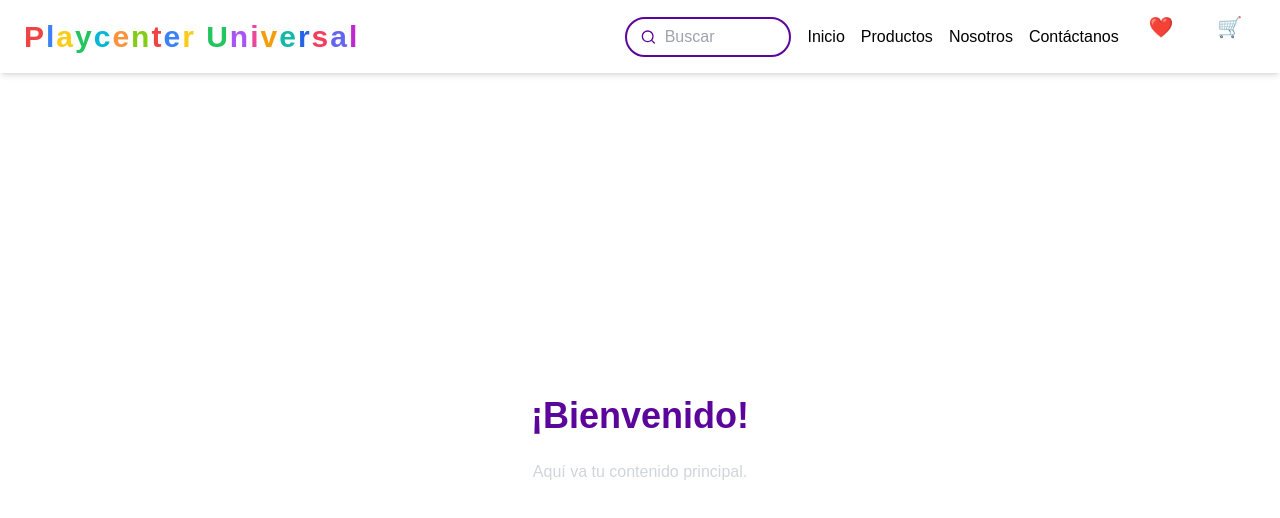
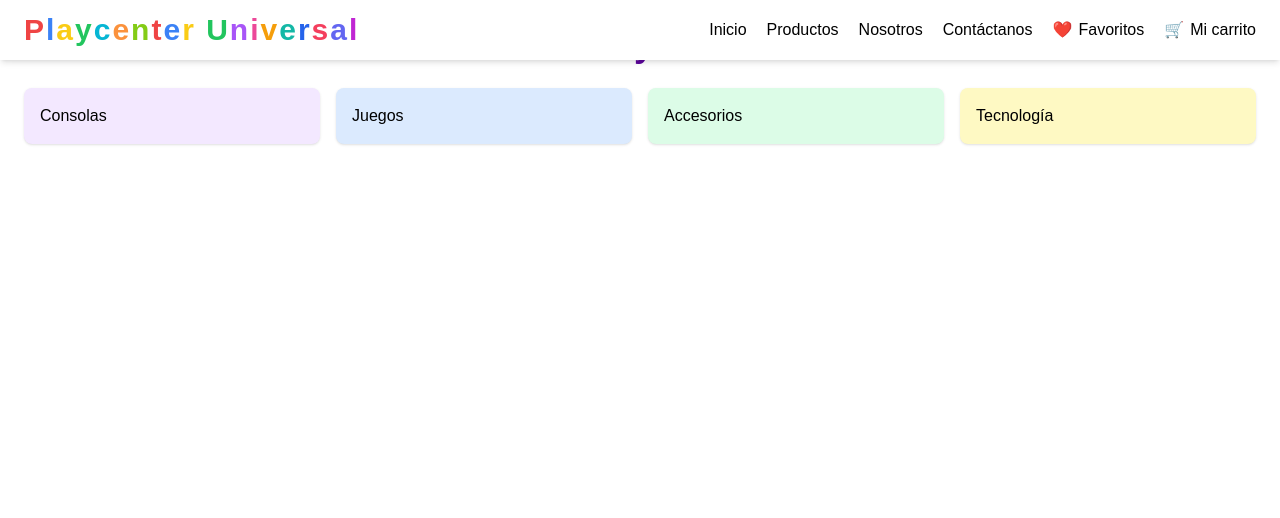
Before and after one commit to Arisleidy07/Playcenter-Universal, a React (Vite) app: page / in a window 1280 px wide. Shown: the top 518 px of the page. Built offline with nearby package versions, Linux system fonts and the light colour scheme.

Commit message:
Agregué la sección de favoritos y carrito con animaciones

```diff
--- a/package.json
+++ b/package.json
@@ -8,7 +8,8 @@
   },
   "dependencies": {
     "react": "^18.2.0",
-    "react-dom": "^18.2.0"
+    "react-dom": "^18.2.0",
+    "react-router-dom": "^7.6.2"
   },
   "devDependencies": {
     "@vitejs/plugin-react": "^4.0.0",
--- a/src/App.jsx
+++ b/src/App.jsx
@@ -1,14 +1,26 @@
+import React from 'react';
+import { Routes, Route } from 'react-router-dom';
 import Header from './components/Header';
-import './index.css';
+
+import Home from './pages/Home';
+import Productos from './pages/Productos';
+import Favoritos from './pages/Favoritos';
+import Carrito from './pages/Carrito';
+import Nosotros from './pages/Nosotros';
+import Contacto from './pages/Contacto';
 
 function App() {
   return (
     <>
       <Header />
-      <main className="min-h-screen bg-white pt-20 flex flex-col items-center justify-center gap-6">
-        <h1 className="text-4xl font-bold text-primary">¡Bienvenido!</h1>
-        <p className="text-neutral">Aquí va tu contenido principal.</p>
-      </main>
+      <Routes>
+        <Route path="/" element={<Home />} />
+        <Route path="/productos" element={<Productos />} />
+        <Route path="/favoritos" element={<Favoritos />} />
+        <Route path="/carrito" element={<Carrito />} />
+        <Route path="/nosotros" element={<Nosotros />} />
+        <Route path="/contacto" element={<Contacto />} />
+      </Routes>
     </>
   );
 }
--- a/src/components/Header.css
+++ b/src/components/Header.css
@@ -49,50 +49,27 @@
 .link {
   position: relative;
   display: flex;
-  flex-direction: column;
   align-items: center;
+  color: #000;
   font-weight: 500;
-  color: #333;
+  gap: 6px;
+  transition: all 0.3s ease;
   text-decoration: none;
-  transition: transform 0.3s;
 }
 
-.link-icon {
-  font-size: 20px;
-}
-
-.link-title {
-  opacity: 0;
-  transform: translateY(5px);
-  font-size: 0.8rem;
-  transition: opacity 0.3s, transform 0.3s;
-  color: #5c059b;
-}
-
-.link:hover .link-title {
-  opacity: 1;
-  transform: translateY(0);
-}
-
-.link:hover {
-  transform: scale(1.1);
-  color: #5c059b;
-}
-
-/* Solo para los íconos de favoritos y carrito */
-.heartbeat {
-  display: inline-block;
-  transition: transform 0.3s ease-in-out;
-}
-
-.animated-link:hover .heartbeat {
-  animation: heartbeat 0.6s infinite;
+.pop-icon:hover {
+  animation: heartbeat 0.6s ease-in-out;
+  color: #9b2de1;
 }
 
 @keyframes heartbeat {
-  0% { transform: scale(1); }
-  14% { transform: scale(1.3); }
-  28% { transform: scale(1); }
-  42% { transform: scale(1.3); }
-  70% { transform: scale(1); }
+  0%, 100% {
+    transform: scale(1);
+  }
+  30% {
+    transform: scale(1.3);
+  }
+  60% {
+    transform: scale(1.1);
+  }
 }
--- a/src/components/Header.jsx
+++ b/src/components/Header.jsx
@@ -1,10 +1,10 @@
-import React from "react";
+import React from 'react';
+import { Link } from 'react-router-dom';
 import './Header.css';
 
 function Header() {
   return (
     <header className="header fixed top-0 left-0 w-full bg-white shadow-md z-50 flex items-center justify-between px-6 py-3">
-      {/* Logo con letras de colores */}
       <div className="text-3xl font-bold flex gap-[2px]">
         <span className="text-red-500">P</span>
         <span className="text-blue-500">l</span>
@@ -16,7 +16,7 @@ function Header() {
         <span className="text-red-500">t</span>
         <span className="text-blue-500">e</span>
         <span className="text-yellow-400">r</span>
-        <span className="">&nbsp;</span>
+        <span>&nbsp;</span>
         <span className="text-green-500">U</span>
         <span className="text-purple-500">n</span>
         <span className="text-pink-500">i</span>
@@ -28,36 +28,22 @@ function Header() {
         <span className="text-fuchsia-600">l</span>
       </div>
 
-      <div className="flex items-center gap-4">
-        {/* Buscador */}
-        <form className="search-form">
-          <button type="submit">
-            <svg width="17" height="16" fill="none" xmlns="http://www.w3.org/2000/svg">
-              <path d="M7.667 12.667A5.333 5.333 0 107.667 2a5.333 5.333 0 000 10.667zM14.334 14l-2.9-2.9"
-                stroke="currentColor" strokeWidth="1.333" strokeLinecap="round" strokeLinejoin="round" />
-            </svg>
-          </button>
-          <input className="input" placeholder="Buscar" required type="text" />
-        </form>
+      <nav className="flex items-center gap-5">
+        <Link to="/" className="nav-link">Inicio</Link>
+        <Link to="/productos" className="nav-link">Productos</Link>
+        <Link to="/nosotros" className="nav-link">Nosotros</Link>
+        <Link to="/contacto" className="nav-link">Contáctanos</Link>
 
-        {/* Menú */}
-        <nav className="flex items-center gap-4">
-          <a href="#" className="nav-link">Inicio</a>
-          <a href="#" className="nav-link">Productos</a>
-          <a href="#" className="nav-link">Nosotros</a>
-          <a href="#" className="nav-link">Contáctanos</a>
+        <Link to="/favoritos" className="link pop-icon">
+          <span className="link-icon">❤️</span>
+          <span className="link-title">Favoritos</span>
+        </Link>
 
-          <a href="#" className="link animated-link">
-            <span className="link-icon heartbeat">❤️</span>
-            <span className="link-title">Favoritos</span>
-          </a>
-          <a href="#" className="link animated-link">
-            <span className="link-icon heartbeat">🛒</span>
-            <span className="link-title">Mi carrito</span>
-          </a>
-
-        </nav>
-      </div>
+        <Link to="/carrito" className="link pop-icon">
+          <span className="link-icon">🛒</span>
+          <span className="link-title">Mi carrito</span>
+        </Link>
+      </nav>
     </header>
   );
 }
--- /dev/null
+++ b/src/pages/Carrito.jsx
@@ -0,0 +1,13 @@
+// src/pages/Cart.jsx
+import React from 'react';
+
+function Cart() {
+    return (
+    <div className="min-h-screen p-6">
+        <h2 className="text-3xl font-bold mb-4 text-emerald-600">Mi Carrito 🛒</h2>
+        <p className="text-neutral-600">Tu carrito está vacío por ahora. ¡Empieza a comprar!</p>
+    </div>
+    );
+}
+
+export default Cart;
--- /dev/null
+++ b/src/pages/Categories.jsx
@@ -0,0 +1,19 @@
+// src/pages/Categories.jsx
+import React from 'react';
+
+function Categories() {
+    return (
+    <div className="min-h-screen p-6">
+        <h2 className="text-3xl font-bold mb-4 text-secondary">Categorías</h2>
+        <ul className="list-disc ml-6 space-y-2 text-neutral">
+        <li>Consolas</li>
+        <li>Videojuegos</li>
+        <li>VR y Realidad Aumentada</li>
+        <li>Componentes de PC</li>
+        <li>Accesorios Gamer</li>
+        </ul>
+    </div>
+    );
+}
+
+export default Categories;
--- /dev/null
+++ b/src/pages/Contacto.jsx
@@ -0,0 +1,18 @@
+// src/pages/Contact.jsx
+import React from 'react';
+
+function Contact() {
+    return (
+    <div className="min-h-screen p-6">
+        <h2 className="text-3xl font-bold mb-4 text-indigo-600">Contáctanos</h2>
+        <form className="space-y-4 max-w-md">
+        <input type="text" placeholder="Nombre" className="w-full p-2 border rounded" />
+        <input type="email" placeholder="Correo electrónico" className="w-full p-2 border rounded" />
+        <textarea placeholder="Tu mensaje..." className="w-full p-2 border rounded"></textarea>
+        <button type="submit" className="bg-indigo-600 text-white px-4 py-2 rounded hover:bg-indigo-800">Enviar</button>
+        </form>
+    </div>
+    );
+}
+
+export default Contact;
--- /dev/null
+++ b/src/pages/Favoritos.jsx
@@ -0,0 +1,13 @@
+// src/pages/Favorites.jsx
+import React from 'react';
+
+function Favorites() {
+    return (
+    <div className="min-h-screen p-6">
+        <h2 className="text-3xl font-bold mb-4 text-pink-500">Mis Favoritos </h2>
+        <p className="text-neutral-600">Aquí verás los productos que has marcado como favoritos.</p>
+    </div>
+    );
+}
+
+export default Favorites;
--- /dev/null
+++ b/src/pages/Home.jsx
@@ -0,0 +1,26 @@
+// src/pages/Home.jsx
+import React from 'react';
+
+function Home() {
+    return (
+    <div className="min-h-screen p-6">
+        <h1 className="text-4xl font-bold text-center mb-6 text-primary">Bienvenido a Playcenter Universal</h1>
+        <div className="grid grid-cols-2 sm:grid-cols-3 md:grid-cols-4 gap-4">
+        <div className="bg-purple-100 p-4 rounded-lg shadow hover:scale-105 transition">
+            Consolas
+        </div>
+        <div className="bg-blue-100 p-4 rounded-lg shadow hover:scale-105 transition">
+            Juegos
+        </div>
+        <div className="bg-green-100 p-4 rounded-lg shadow hover:scale-105 transition">
+            Accesorios
+        </div>
+        <div className="bg-yellow-100 p-4 rounded-lg shadow hover:scale-105 transition">
+            Tecnología
+        </div>
+        </div>
+    </div>
+    );
+}
+
+export default Home;
--- /dev/null
+++ b/src/pages/Productos.jsx
@@ -0,0 +1,26 @@
+// src/pages/Products.jsx
+import React from 'react';
+
+function Products() {
+    return (
+    <div className="min-h-screen p-6">
+        <h2 className="text-3xl font-bold mb-4 text-accent">Productos Destacados</h2>
+        <div className="grid grid-cols-1 sm:grid-cols-2 md:grid-cols-3 gap-6">
+        <div className="p-4 border rounded shadow hover:shadow-xl transition">
+            <h3 className="text-lg font-bold">PlayStation 5</h3>
+            <p>$499.99</p>
+        </div>
+        <div className="p-4 border rounded shadow hover:shadow-xl transition">
+            <h3 className="text-lg font-bold">Nintendo Switch</h3>
+            <p>$299.99</p>
+        </div>
+        <div className="p-4 border rounded shadow hover:shadow-xl transition">
+            <h3 className="text-lg font-bold">Xbox Series X</h3>
+            <p>$499.99</p>
+        </div>
+        </div>
+    </div>
+    );
+}
+
+export default Products;
```
Also changed, not shown: src/main.jsx (+4 -3 lines), src/pages/Nosotros.jsx (added), 1 other file (tests, documents, lock files or other folders).
